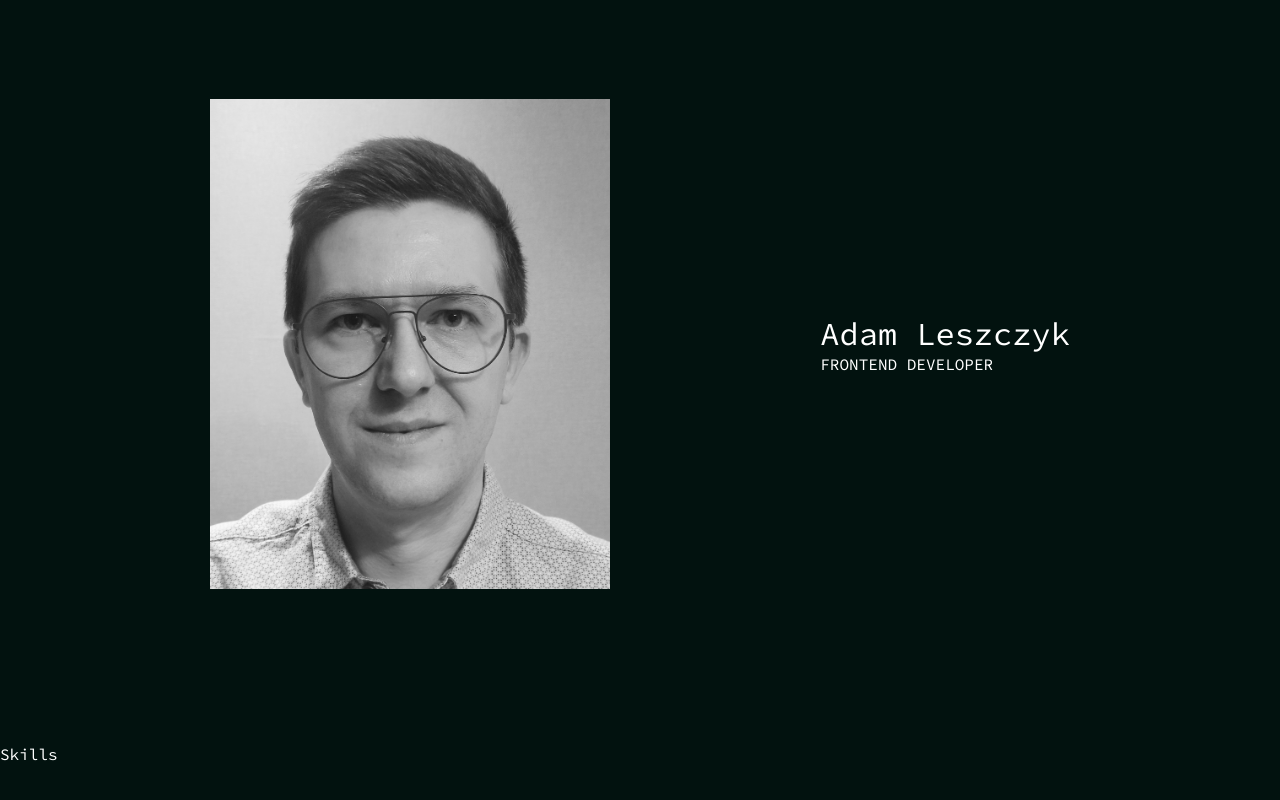
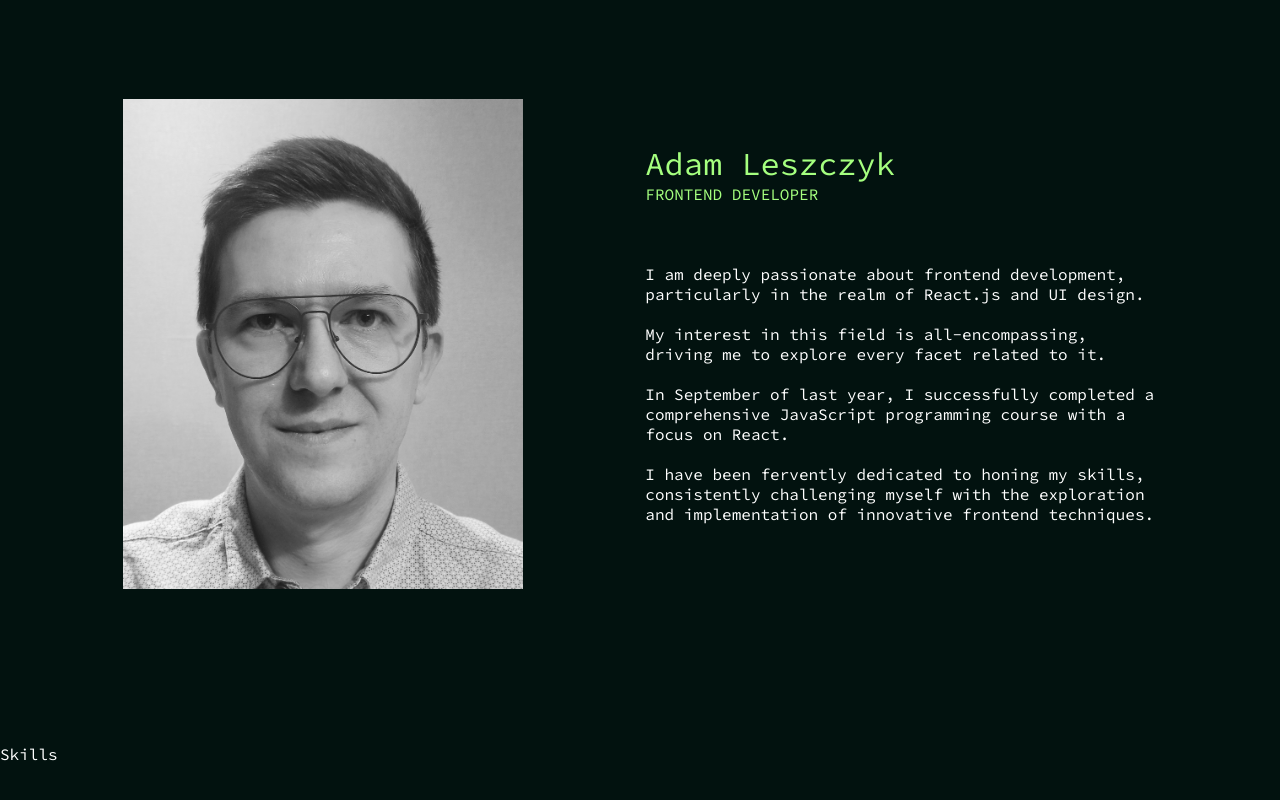
Before and after one commit to AdamCodeDesign/Portfolio-Adam-L, a React (Vite) app: page / in a window 1280 px wide. Shown: the part 856-1656 px from the top of the page. Built offline with nearby package versions, Linux system fonts and the light colour scheme.

Commit message:
animation of profile description

```diff
--- a/src/components/hero/Hero.jsx
+++ b/src/components/hero/Hero.jsx
@@ -76,13 +76,13 @@ export default function Hero() {
           <motion.span
             key={idx}
             variants={textAnimation}
-            style={{ color: "rgb(138, 239, 138)", fontWeight: "bold" }}
+            className="text1"
           >
             {letter}
           </motion.span>
         ))}
         {[...text2].map((letter, idx) => (
-          <motion.span key={idx} variants={textAnimation}>
+          <motion.span key={idx} variants={textAnimation} className="text2">
             {letter}
           </motion.span>
         ))}
@@ -90,13 +90,13 @@ export default function Hero() {
           <motion.span
             key={idx}
             variants={textAnimation}
-            style={{ color: "rgb(72, 115, 218)", fontWeight: "bold" }}
+            className="text3"
           >
             {letter}
           </motion.span>
         ))}
         {[...text4].map((letter, idx) => (
-          <motion.span key={idx} variants={textAnimation}>
+          <motion.span key={idx} variants={textAnimation} className="text4">
             {letter}
           </motion.span>
         ))}
@@ -104,7 +104,7 @@ export default function Hero() {
           <motion.span
             key={idx}
             variants={textAnimation}
-            style={{ color: "rgb(183, 149, 71)", fontWeight: "bold" }}
+            className="text5"
           >
             {letter}
           </motion.span>
--- a/src/components/hero/hero.scss
+++ b/src/components/hero/hero.scss
@@ -7,7 +7,6 @@
   justify-content: space-between;
   margin: 0;
 
-
   .robot {
     position: relative;
     width: 250px;
@@ -16,11 +15,11 @@
     background-color: white;
 
     @keyframes radarAnimation {
-      from{
+      from {
         transform: rotate(-180deg);
       }
 
-      to{
+      to {
         transform: rotate(180deg);
       }
     }
@@ -58,7 +57,6 @@
       height: 10px;
       background-color: white;
 
-
       &::after {
         content: "";
         position: absolute;
@@ -67,7 +65,6 @@
         width: 10px;
         height: 10px;
         background-color: white;
-
       }
       &::before {
         content: "";
@@ -77,7 +74,7 @@
         width: 10px;
         height: 10px;
         background-color: white;
-        animation-name: radarAnimation ;
+        animation-name: radarAnimation;
         animation-duration: 2s;
         animation-iteration-count: infinite;
         animation-timing-function: linear;
@@ -215,8 +212,20 @@
       background-color: white;
     }
   }
-  .info{
+  .info {
     padding-bottom: 100px;
     padding: 0 20px;
+    .text1 {
+      color: rgb(138, 239, 138);
+      font-weight: bold;
+    }
+    .text3 {
+      color: rgb(72, 115, 218);
+      font-weight: bold;
+    }
+    .text5 {
+      color: rgb(183, 149, 71);
+      font-weight: bold;
+    }
   }
 }
--- a/src/components/profile/Profile.jsx
+++ b/src/components/profile/Profile.jsx
@@ -1,18 +1,53 @@
 import React from "react";
-import { motion } from "framer-motion";
+import { delay, motion } from "framer-motion";
 import photo from "../../assets/photoCV.jpeg";
 import "./profile.scss";
 
 export default function Profile() {
   const myName = "Adam Leszczyk";
   const profession = "FRONTEND DEVELOPER";
+  const descriptionProfile1 =
+    "I am deeply passionate about frontend development, particularly in the realm of React.js and UI design.  ";
+  const descriptionProfile2 =
+    "My interest in this field is all-encompassing, driving me to explore every facet related to it.";
+  const descriptionProfile3 =
+    "In September of last year, I successfully completed a comprehensive JavaScript programming course with a focus on React.";
+  const descriptionProfile4 =
+    "I have been fervently dedicated to honing my skills, consistently challenging myself with the exploration and implementation of innovative frontend techniques.";
   const variantsName = {
-    visible: { opacity: 1, transition: {staggerChildren: 0.1 } },
+    visible: { opacity: 1, transition: { staggerChildren: 0.05 } },
     hidden: { opacity: 0 },
   };
   const variantsProfession = {
-    visible: { opacity: 1, transition: {delayChildren:1.5, staggerChildren: 0.1 } },
+    visible: {
+      opacity: 1,
+      transition: { delayChildren: 1.5, staggerChildren: 0.05 },
+    },
     hidden: { opacity: 0 },
+  };
+  const variantsDescription = {
+    visible: {
+      transition: {
+        delayChildren: 3,
+        staggerChildren: 1,
+      },
+    },
+    hidden: {
+      transition: {
+        staggerChildren: 1,
+        staggerDirection: -1,
+      },
+    },
+  };
+  const itemVariantsDescription = {
+    visible: {
+      x: 0,
+      opacity: 1,
+    },
+    hidden: {
+      x: -50,
+      opacity: 0,
+    },
   };
 
   return (
@@ -45,6 +80,25 @@ export default function Profile() {
               ))}
             </motion.span>
           </div>
+            <motion.ol
+              className="description"
+              initial="hidden"
+              whileInView="visible"
+              variants={variantsDescription}
+            >
+              <motion.li variants={itemVariantsDescription}>
+                {descriptionProfile1}
+              </motion.li>
+              <motion.li variants={itemVariantsDescription}>
+                {descriptionProfile2}
+              </motion.li>
+              <motion.li variants={itemVariantsDescription}>
+                {descriptionProfile3}
+              </motion.li>
+              <motion.li variants={itemVariantsDescription}>
+                {descriptionProfile4}
+              </motion.li>
+            </motion.ol>
         </div>
       </div>
     </div>
--- a/src/components/profile/profile.scss
+++ b/src/components/profile/profile.scss
@@ -15,9 +15,15 @@
         flex-direction: column;
         justify-content: center;
         align-items: center;
+        font-size: 2em;
         .myname {
           display: flex;
           flex-direction: column;
+          color: rgb(138, 239, 138);
+
+          .profession {
+            font-size: 0.5em;
+          }
         }
       }
     }
@@ -33,17 +39,30 @@
       }
 
       .about-me {
+        width: 40vw;
+        height: 400px;
         display: flex;
         flex-direction: column;
-        justify-content: center;
-        align-items: center;
+        justify-content: space-between;
+        align-items: flex-start;
         font-size: 2em;
         .myname {
+          height: 60px;
           display: flex;
           flex-direction: column;
+          align-items: flex-start;
+          color: rgb(165, 255, 127);
 
-          .profession{
+          .profession {
             font-size: 0.5em;
+          }
+        }
+        ol{
+          font-size: 1rem;
+          list-style: none;
+
+          li{
+            margin-bottom: 20px;
           }
         }
       }
--- a/src/components/sidebar/toggleButton/ToggleButton.jsx
+++ b/src/components/sidebar/toggleButton/ToggleButton.jsx
@@ -19,7 +19,7 @@ export default function ToggleButton({ setOpen }) {
           strokeWidth="3"
           stroke="black"
           strokeLinecap="round"
-          d="M 2 9.243 L20 9,423"
+          d="M 2 9.243 L20 9.423"
           variants={{
             closed: { opacity: 1 },
             open: { opacity: 0 },
```
